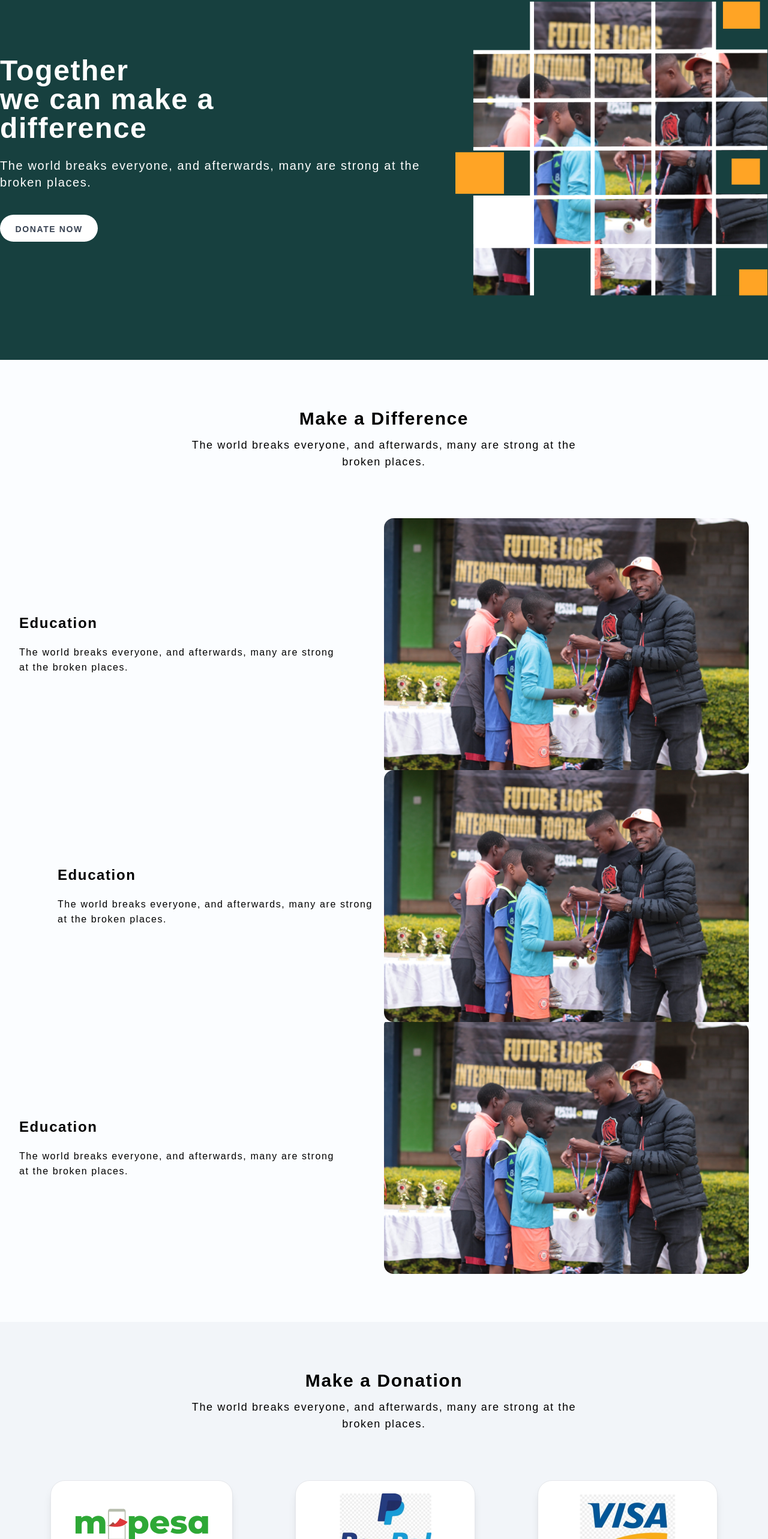
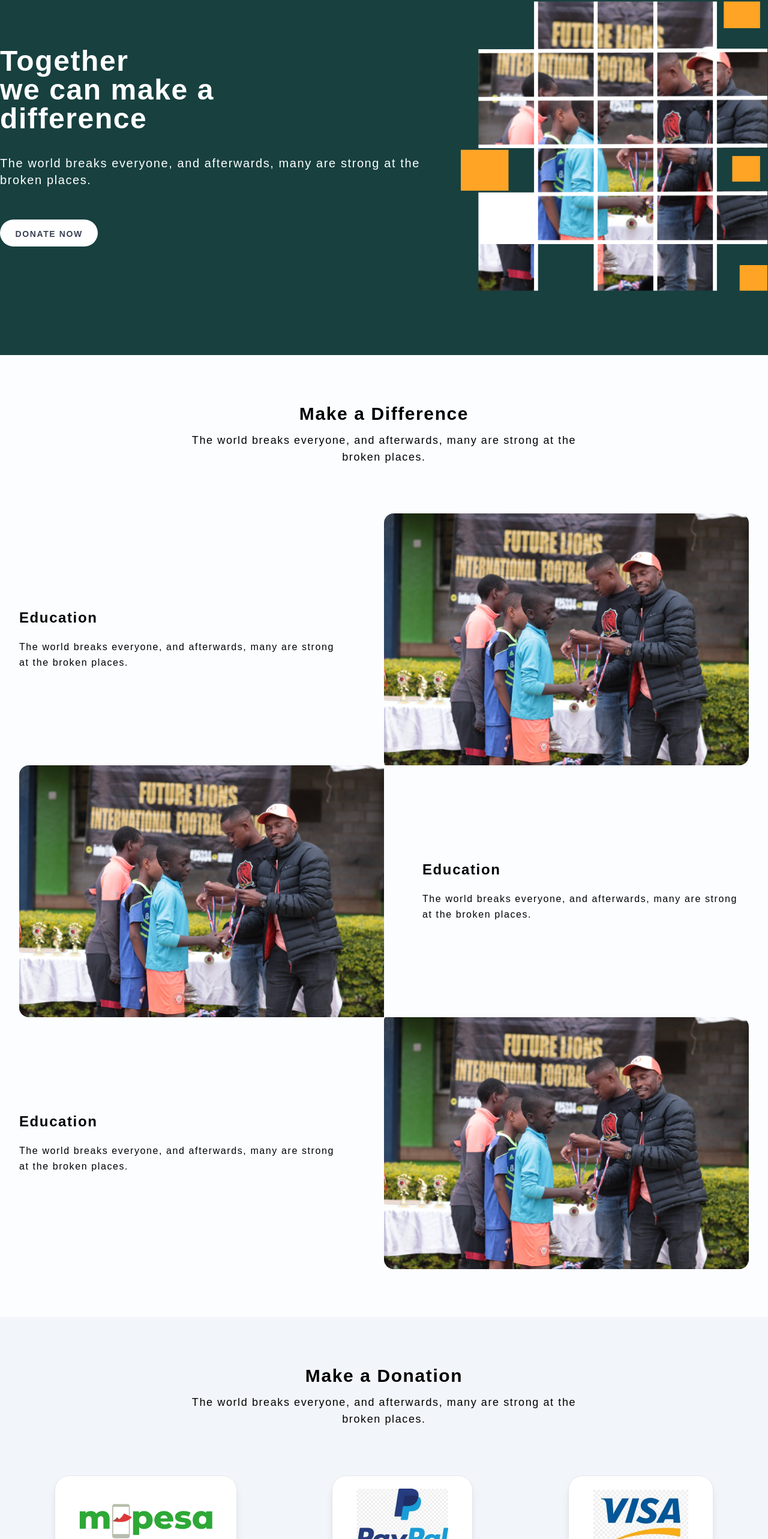
Before and after one commit to alekskimeu/coah-website, a Next.js app: page /donate in a window 1280 px wide. Shown: the part 183-2749 px from the top of the page at 60% size. Built offline with nearby package versions, Linux system fonts and the light colour scheme.

Commit message:
Implemented mobile responsiveness on donate page

```diff
--- a/components/donations/Card.jsx
+++ b/components/donations/Card.jsx
@@ -2,7 +2,7 @@
 
 const Card = ({ image }) => {
   return (
-    <div className="bg-white rounded-3xl shadow-lg border flex justify-center items-center px-10 py-5 cursor-pointer min-w-[300px]">
+    <div className="bg-white rounded-3xl shadow-lg border flex justify-center items-center px-10 py-5 cursor-pointer min-h-[150px]">
       <Image src={image} />
     </div>
   );
--- a/components/donations/Hero.jsx
+++ b/components/donations/Hero.jsx
@@ -6,8 +6,8 @@
 const Hero = () => {
   return (
     <div className="bg-[#17403F] py-[6rem]">
-      <div className="container mx-auto flex justify-between items-center gap-5">
-        <div className="flex flex-col gap-2 items-start text-white">
+      <div className="container mx-auto flex flex-col-reverse items-center justify-center lg:flex-row lg:justify-between gap-10">
+        <div className="flex flex-col items-center lg:items-start text-center lg:text-left gap-5 text-white">
           <h1 className="font-bold text-5xl max-w-lg mb-4">
             Together
             <br /> we can make a <br />
--- a/components/donations/Item.jsx
+++ b/components/donations/Item.jsx
@@ -2,12 +2,12 @@
 
 const Item = ({ title, description, image }) => {
   return (
-    <div className="grid grid-cols-2 items-center">
+    <div className="grid grid-cols-1 gap-5 mb-10 lg:mb-0 lg:grid-cols-2 lg:gap-0 items-center">
+      <Image src={image} className="rounded-lg lg:rounded-none" />
       <div className="content">
         <h1 className="font-semibold text-2xl mb-5">{title}</h1>
         <p className="">{description}</p>
       </div>
-      <Image src={image} />
     </div>
   );
 };
--- a/pages/donate.js
+++ b/pages/donate.js
@@ -49,7 +49,7 @@
           description="The world breaks everyone, and afterwards, many are strong at the broken places."
         />
 
-        <div className="container mx-auto flex justify-around">
+        <div className="container mx-auto flex flex-col gap-10 md:flex-row justify-around">
           <DonateCard image={mpesa} />
           <DonateCard image={paypal} />
           <DonateCard image={visa} />
```
